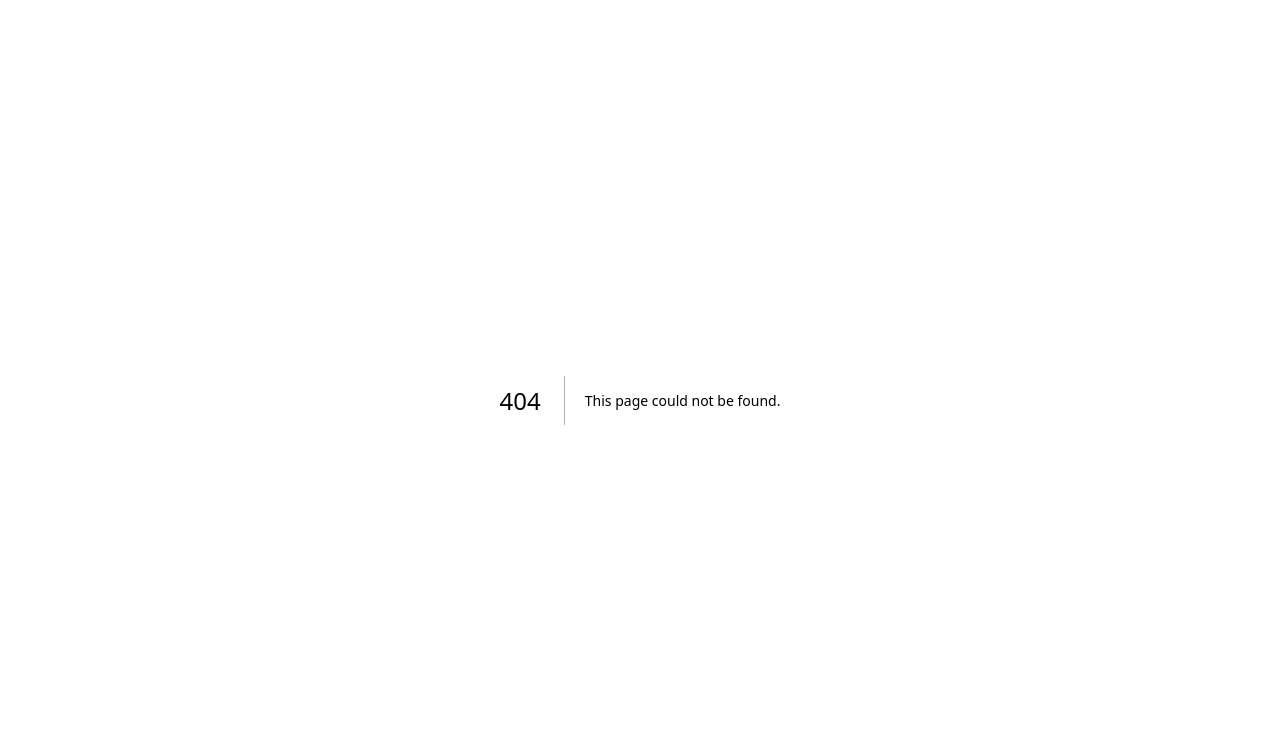
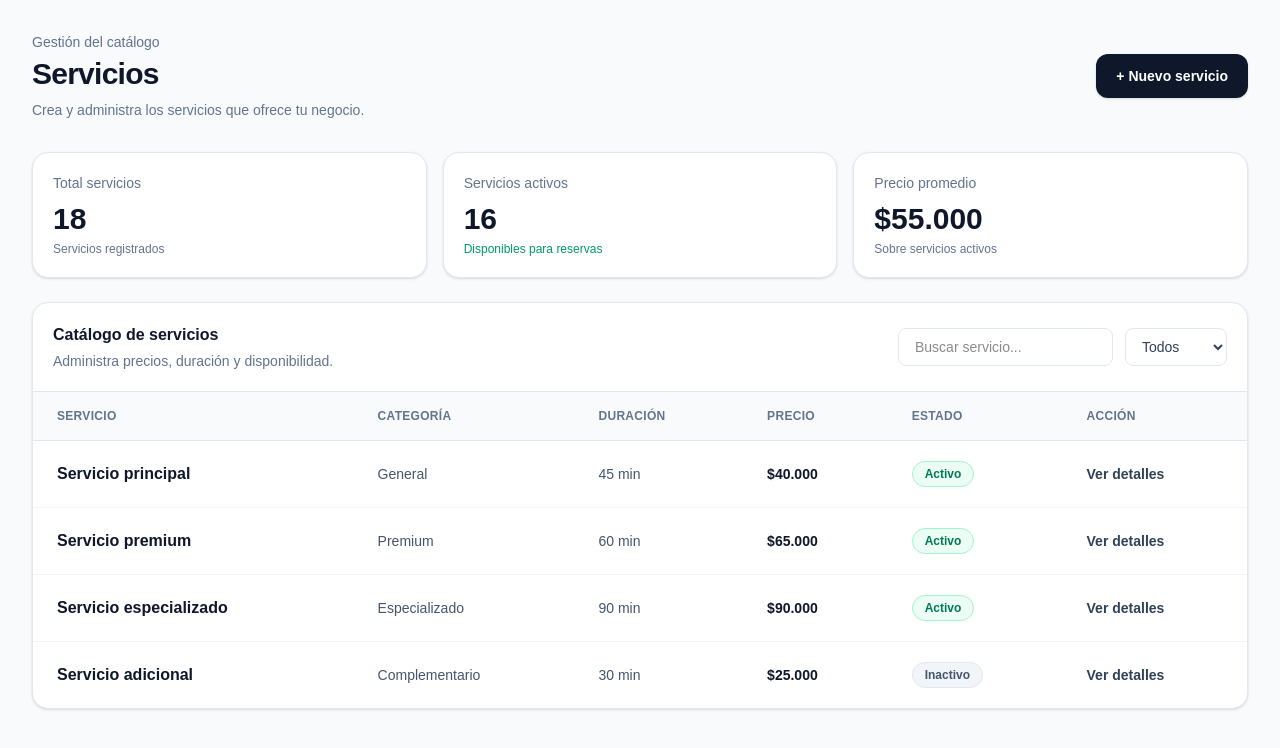
Before and after one commit to santiagomontoya463-crypto/vexia, a Next.js app in the folder apps/web/: page /servicios in a window 1280 px wide. Before the commit this address had no page. Shown: the top 748 px of the page. Built offline with nearby package versions, Linux system fonts and the light colour scheme.

Commit message:
feat: agregar modulo de servicios

```diff
--- /dev/null
+++ b/apps/web/src/app/servicios/page.tsx
@@ -0,0 +1,280 @@
+ "use client";
+
+import { useState } from "react";
+
+type Service = {
+  id: number;
+  name: string;
+  category: string;
+  duration: string;
+  price: string;
+  status: "Activo" | "Inactivo";
+};
+
+const services: Service[] = [
+  {
+    id: 1,
+    name: "Servicio principal",
+    category: "General",
+    duration: "45 min",
+    price: "$40.000",
+    status: "Activo",
+  },
+  {
+    id: 2,
+    name: "Servicio premium",
+    category: "Premium",
+    duration: "60 min",
+    price: "$65.000",
+    status: "Activo",
+  },
+  {
+    id: 3,
+    name: "Servicio especializado",
+    category: "Especializado",
+    duration: "90 min",
+    price: "$90.000",
+    status: "Activo",
+  },
+  {
+    id: 4,
+    name: "Servicio adicional",
+    category: "Complementario",
+    duration: "30 min",
+    price: "$25.000",
+    status: "Inactivo",
+  },
+];
+
+export default function ServicesPage() {
+  const [search, setSearch] = useState("");
+  const [statusFilter, setStatusFilter] = useState("Todos");
+
+  const filteredServices = services.filter((service) => {
+    const matchesSearch =
+      service.name.toLowerCase().includes(search.toLowerCase()) ||
+      service.category.toLowerCase().includes(search.toLowerCase());
+
+    const matchesStatus =
+      statusFilter === "Todos" || service.status === statusFilter;
+
+    return matchesSearch && matchesStatus;
+  });
+
+  return (
+    <main className="min-h-screen bg-slate-50 p-6 md:p-8">
+      <div className="mx-auto max-w-7xl">
+
+        <div className="mb-8 flex flex-col gap-4 md:flex-row md:items-center md:justify-between">
+          <div>
+            <p className="mb-1 text-sm font-medium text-slate-500">
+              Gestión del catálogo
+            </p>
+
+            <h1 className="text-3xl font-bold tracking-tight text-slate-900">
+              Servicios
+            </h1>
+
+            <p className="mt-2 text-sm text-slate-500">
+              Crea y administra los servicios que ofrece tu negocio.
+            </p>
+          </div>
+
+          <button
+            type="button"
+            className="rounded-xl bg-slate-900 px-5 py-3 text-sm font-semibold text-white shadow-sm transition hover:bg-slate-800"
+          >
+            + Nuevo servicio
+          </button>
+        </div>
+
+        <section className="mb-6 grid grid-cols-1 gap-4 md:grid-cols-3">
+
+          <div className="rounded-2xl border border-slate-200 bg-white p-5 shadow-sm">
+            <p className="text-sm text-slate-500">Total servicios</p>
+
+            <p className="mt-2 text-3xl font-bold text-slate-900">
+              18
+            </p>
+
+            <p className="mt-1 text-xs text-slate-500">
+              Servicios registrados
+            </p>
+          </div>
+
+          <div className="rounded-2xl border border-slate-200 bg-white p-5 shadow-sm">
+            <p className="text-sm text-slate-500">Servicios activos</p>
+
+            <p className="mt-2 text-3xl font-bold text-slate-900">
+              16
+            </p>
+
+            <p className="mt-1 text-xs text-emerald-600">
+              Disponibles para reservas
+            </p>
+          </div>
+
+          <div className="rounded-2xl border border-slate-200 bg-white p-5 shadow-sm">
+            <p className="text-sm text-slate-500">Precio promedio</p>
+
+            <p className="mt-2 text-3xl font-bold text-slate-900">
+              $55.000
+            </p>
+
+            <p className="mt-1 text-xs text-slate-500">
+              Sobre servicios activos
+            </p>
+          </div>
+
+        </section>
+
+        <section className="overflow-hidden rounded-2xl border border-slate-200 bg-white shadow-sm">
+
+          <div className="flex flex-col gap-4 border-b border-slate-200 p-5 lg:flex-row lg:items-center lg:justify-between">
+
+            <div>
+              <h2 className="font-semibold text-slate-900">
+                Catálogo de servicios
+              </h2>
+
+              <p className="mt-1 text-sm text-slate-500">
+                Administra precios, duración y disponibilidad.
+              </p>
+            </div>
+
+            <div className="flex flex-col gap-3 sm:flex-row">
+
+              <input
+                type="text"
+                value={search}
+                onChange={(event) => setSearch(event.target.value)}
+                placeholder="Buscar servicio..."
+                className="rounded-lg border border-slate-200 px-4 py-2 text-sm outline-none transition focus:border-slate-400"
+              />
+
+              <select
+                value={statusFilter}
+                onChange={(event) => setStatusFilter(event.target.value)}
+                className="rounded-lg border border-slate-200 bg-white px-3 py-2 text-sm text-slate-700 outline-none focus:border-slate-400"
+              >
+                <option value="Todos">Todos</option>
+                <option value="Activo">Activos</option>
+                <option value="Inactivo">Inactivos</option>
+              </select>
+
+            </div>
+
+          </div>
+
+          <div className="overflow-x-auto">
+
+            <table className="w-full min-w-[850px] text-left">
+
+              <thead className="bg-slate-50">
+
+                <tr className="border-b border-slate-200">
+
+                  <th className="px-6 py-4 text-xs font-semibold uppercase tracking-wide text-slate-500">
+                    Servicio
+                  </th>
+
+                  <th className="px-6 py-4 text-xs font-semibold uppercase tracking-wide text-slate-500">
+                    Categoría
+                  </th>
+
+                  <th className="px-6 py-4 text-xs font-semibold uppercase tracking-wide text-slate-500">
+                    Duración
+                  </th>
+
+                  <th className="px-6 py-4 text-xs font-semibold uppercase tracking-wide text-slate-500">
+                    Precio
+                  </th>
+
+                  <th className="px-6 py-4 text-xs font-semibold uppercase tracking-wide text-slate-500">
+                    Estado
+                  </th>
+
+                  <th className="px-6 py-4 text-xs font-semibold uppercase tracking-wide text-slate-500">
+                    Acción
+                  </th>
+
+                </tr>
+
+              </thead>
+
+              <tbody>
+
+                {filteredServices.map((service) => (
+
+                  <tr
+                    key={service.id}
+                    className="border-b border-slate-100 last:border-0 hover:bg-slate-50"
+                  >
+
+                    <td className="px-6 py-5">
+
+                      <p className="font-semibold text-slate-900">
+                        {service.name}
+                      </p>
+
+                    </td>
+
+                    <td className="px-6 py-5 text-sm text-slate-600">
+                      {service.category}
+                    </td>
+
+                    <td className="px-6 py-5 text-sm text-slate-600">
+                      {service.duration}
+                    </td>
+
+                    <td className="px-6 py-5 text-sm font-semibold text-slate-900">
+                      {service.price}
+                    </td>
+
+                    <td className="px-6 py-5">
+
+                      <span
+                        className={`inline-flex rounded-full px-3 py-1 text-xs font-semibold ${
+                          service.status === "Activo"
+                            ? "border border-emerald-200 bg-emerald-50 text-emerald-700"
+                            : "border border-slate-200 bg-slate-100 text-slate-600"
+                        }`}
+                      >
+                        {service.status}
+                      </span>
+
+                    </td>
+
+                    <td className="px-6 py-5">
+
+                      <button
+                        type="button"
+                        className="text-sm font-semibold text-slate-700 hover:text-slate-900"
+                      >
+                        Ver detalles
+                      </button>
+
+                    </td>
+
+                  </tr>
+
+                ))}
+
+              </tbody>
+
+            </table>
+
+          </div>
+
+          {filteredServices.length === 0 && (
+            <div className="p-10 text-center text-sm text-slate-500">
+              No encontramos servicios con esos criterios.
+            </div>
+          )}
+
+        </section>
+
+      </div>
+    </main>
+  );
+}
```
